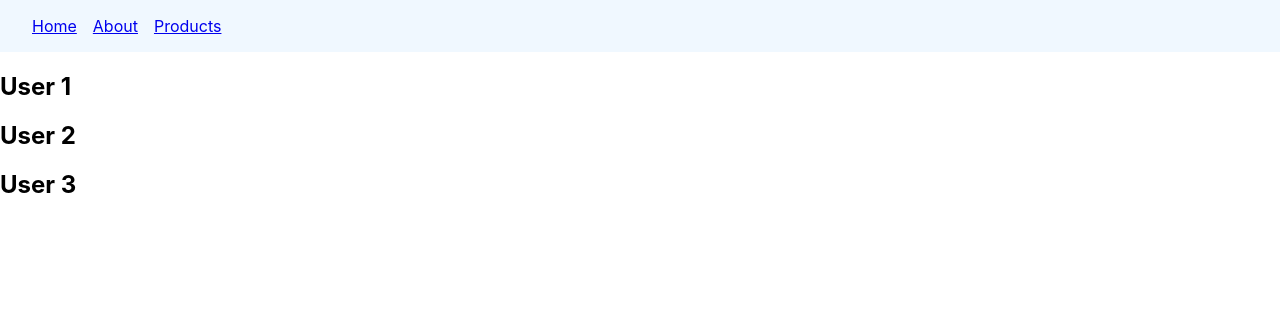
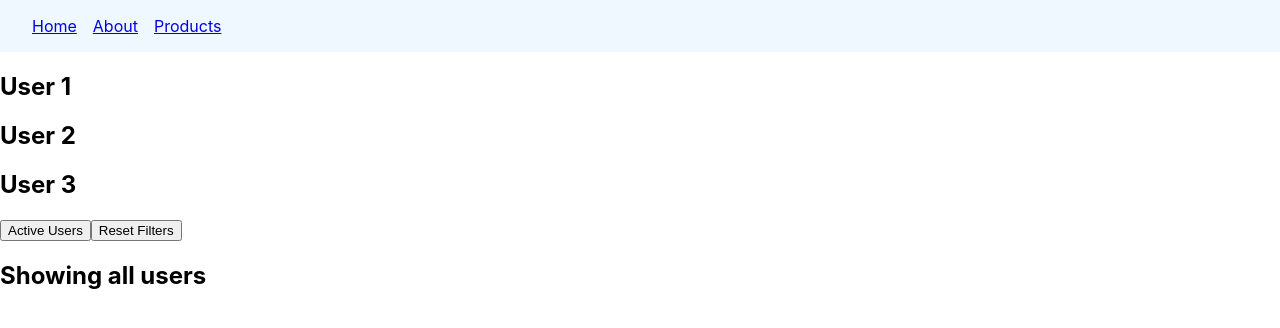
Before and after one commit to saraswathi22-mac/react-router-latest, a React (Create React App) app: page /users in a window 1280 px wide. Shown: the top 328 px of the page. Built offline with nearby package versions, Linux system fonts and the light colour scheme.

Commit message:
Search params

```diff
--- a/src/components/Users.jsx
+++ b/src/components/Users.jsx
@@ -1,10 +1,17 @@
-import { Outlet } from "react-router-dom";
+import { Outlet, useSearchParams } from "react-router-dom";
 
 export const Users = () => {
+  const [searchParams, setSearchParams] = useSearchParams()
+  const showActiveUsers = searchParams.get('filter') === 'active'
   return <div>
       <h2>User 1</h2>
       <h2>User 2</h2>
       <h2>User 3</h2>
       <Outlet />
+      <div>
+          <button onClick={() => setSearchParams({filter: 'active'})}>Active Users</button>
+          <button onClick={() => setSearchParams({})}>Reset Filters</button>
+      </div>
+      {showActiveUsers ? <h2>Showing active users</h2> : <h2>Showing all users</h2>}
   </div>;
 };
```
Also changed, not shown: 1 other file (tests, documents, lock files or other folders).
